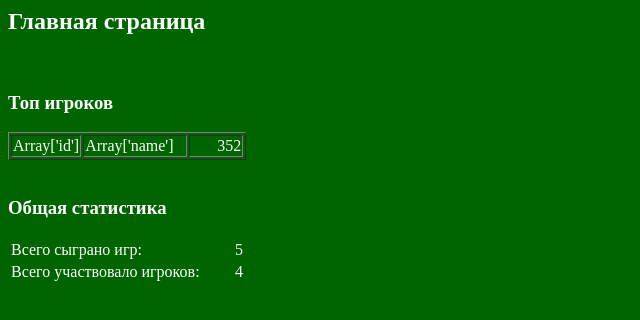
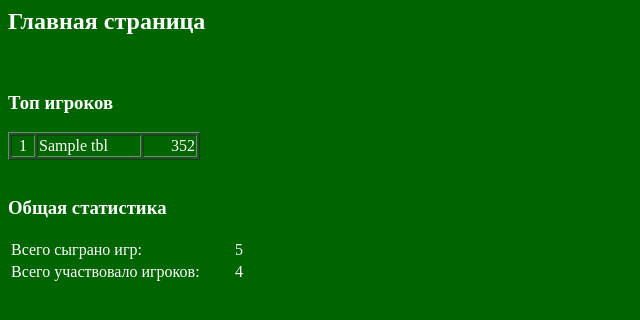
Before and after one commit to WowSoLaggy/Pref, a PHP site: page /home.php in a window 1280 px wide. Shown: the top 320 px of the page, without its empty margins (0-640 px from the left). Run offline with PHP 8.4, Linux system fonts and the light colour scheme; tables that the repository leaves empty or names only in its code hold one stand-in row (values such as "Sample post").

Commit message:
-mysql test

```diff
--- a/home.php
+++ b/home.php
@@ -28,7 +28,7 @@
 
 		echo '<h3>Топ игроков</h3><table border="1">';
 		for ($i = 0; $i < $count; $i++)
-			echo "<tr><td width=20 align=center>$players[$i]['id']</td><td width=100>$players[$i]['name']</td><td width=50 align=right>352</td></tr>";
+			echo "<tr><td width=20 align=center>".$players[$i]['id']."</td><td width=100>".$players[$i]['name']."</td><td width=50 align=right>352</td></tr>";
 		echo '</table>';
 
 		mysql_free_result($result);
```
